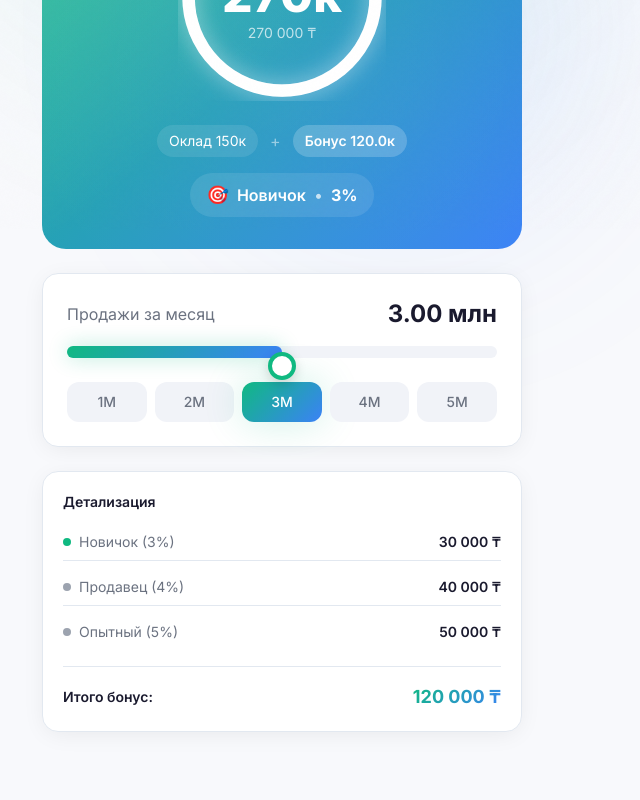
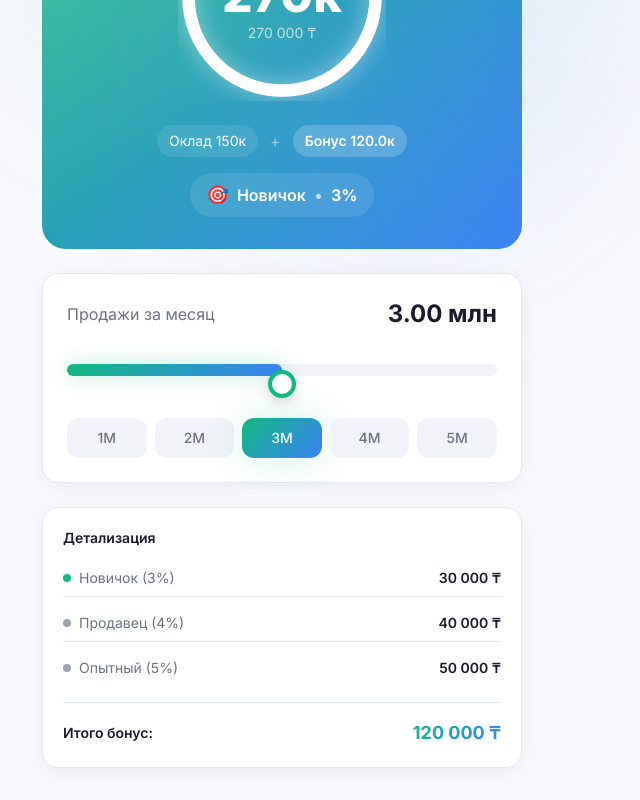
Before and after one commit to yerlannof/salary-calculator, a Next.js app: page / in a window 1280 px wide. Shown: the part 571-1371 px from the top of the page, without its empty margins (358-998 px from the left). Before the commit the page ends 1335 px from the top, so only its background shows below. Built offline with nearby package versions, Linux system fonts and the light colour scheme.

Commit message:
fix: Improve slider positioning and hit area
- Increase slider container height to h-12 for better clickability
- Center track and thumb with top-1/2 -translate-y-1/2
- Add z-index to ensure proper layering (input z-10, thumb z-20)

```diff
--- a/src/components/calculator/SalesSlider.tsx
+++ b/src/components/calculator/SalesSlider.tsx
@@ -35,13 +35,13 @@ export function SalesSlider({
       </div>
 
       {/* Custom slider */}
-      <div className="relative h-3 mb-6">
+      <div className="relative h-12 mb-6">
         {/* Background track */}
-        <div className="absolute inset-0 bg-bg-secondary rounded-full" />
+        <div className="absolute top-1/2 -translate-y-1/2 left-0 right-0 h-3 bg-bg-secondary rounded-full" />
 
         {/* Filled track with glow */}
         <motion.div
-          className="absolute inset-y-0 left-0 bg-gradient-accent rounded-full"
+          className="absolute top-1/2 -translate-y-1/2 left-0 h-3 bg-gradient-accent rounded-full"
           style={{ width: `${percentage}%` }}
           animate={{
             width: `${percentage}%`,
@@ -64,13 +64,16 @@ export function SalesSlider({
           onMouseUp={() => setIsDragging(false)}
           onTouchStart={() => setIsDragging(true)}
           onTouchEnd={() => setIsDragging(false)}
-          className="absolute inset-0 w-full h-full opacity-0 cursor-pointer appearance-none"
-          style={{ WebkitAppearance: 'none' }}
+          className="absolute inset-0 w-full h-full opacity-0 cursor-pointer z-10"
+          style={{
+            WebkitAppearance: 'none',
+            appearance: 'none'
+          }}
         />
 
         {/* Custom thumb */}
         <motion.div
-          className="absolute top-1/2 -translate-y-1/2 w-7 h-7 bg-white rounded-full border-4 border-accent-primary pointer-events-none"
+          className="absolute top-1/2 -translate-y-1/2 w-7 h-7 bg-white rounded-full border-4 border-accent-primary pointer-events-none shadow-lg z-20"
           style={{ left: `calc(${percentage}% - 14px)` }}
           animate={{
             scale: isDragging ? 1.2 : 1,
```
